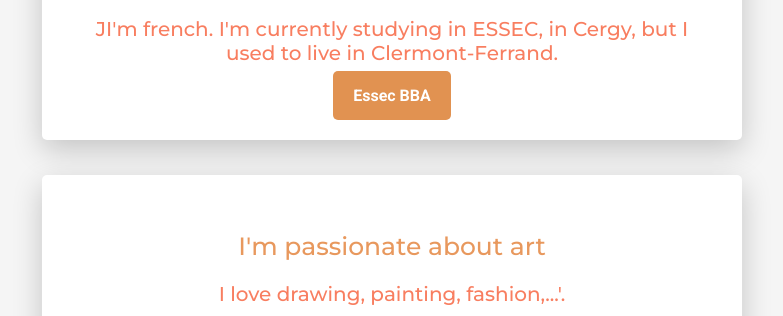
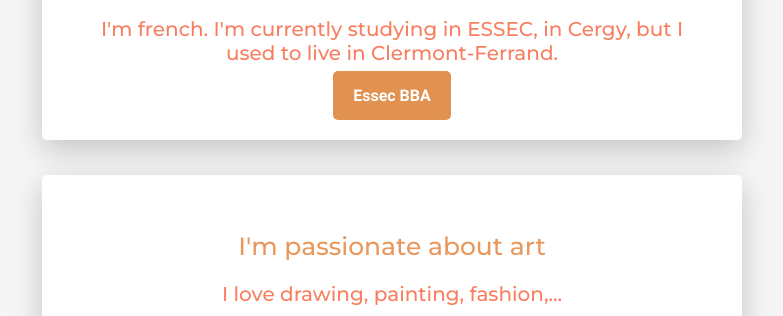
Before and after one commit to NiniPlt/myy-PROFILE, a plain HTML site: page index.html in a window 1280 px wide. Shown: the part 636-952 px from the top of the page, without its empty margins (248-1031 px from the left). Drawn offline with Linux system fonts and the light colour scheme.

Commit message:
Update index.html

```diff
--- a/index.html
+++ b/index.html
@@ -19,7 +19,7 @@
 	    		<div class="images-container">
   				<img src="Screenshot 2024-03-13 at 11.34.53.png" alt="C'est moi">
   				</div>
-	    		<h3>JI'm french. I'm currently studying in ESSEC, in Cergy, but I used to live in Clermont-Ferrand.</h3>
+	    		<h3>I'm french. I'm currently studying in ESSEC, in Cergy, but I used to live in Clermont-Ferrand.</h3>
 				<a href="https://www.essec.edu/fr/global-bba/" target="_blank" class="btn-blue">Essec BBA
 				</a>
 			</div>
@@ -27,7 +27,7 @@
 			<div class="card-white">
 				<h2>I'm passionate about art</h2>
 				<h3>
-				I love drawing, painting, fashion,...'.
+				I love drawing, painting, fashion,...
 				</h3>
 			</div>
 
```
